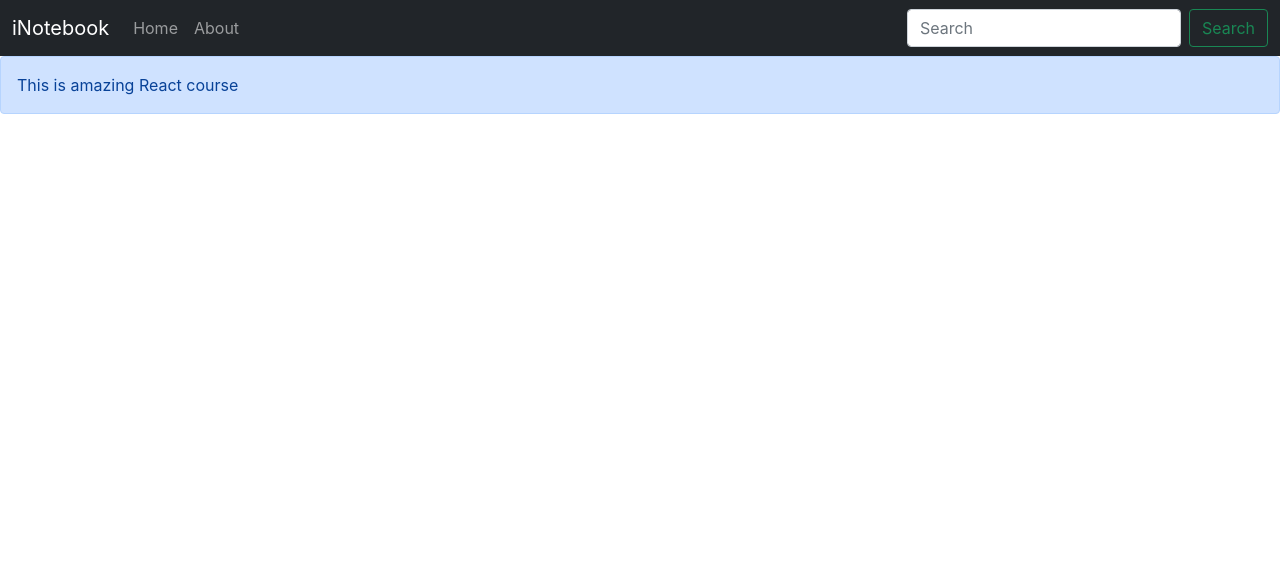
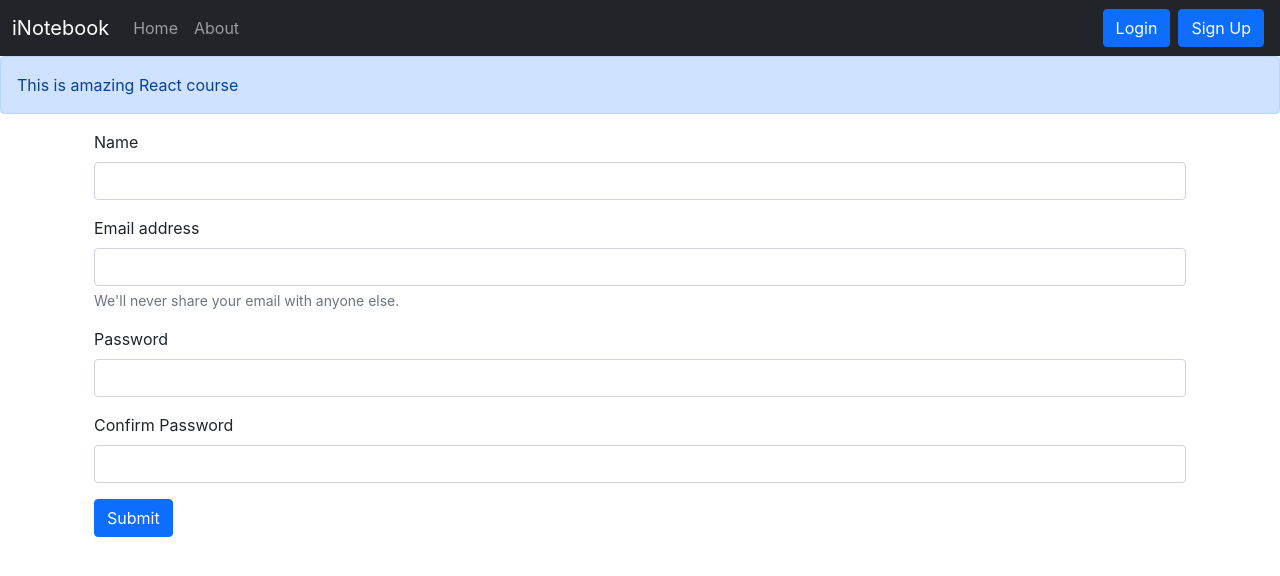
Before and after one commit to Shreyashhirapara/inotebook, a React (Create React App) app: page /Signup in a window 1280 px wide. Shown: the top 576 px of the page. Built offline with nearby package versions, Linux system fonts and the light colour scheme; the HTML template or start-up script is replaced by a standard one.

Commit message:
code is 70 completed

```diff
--- a/src/App.js
+++ b/src/App.js
@@ -6,6 +6,8 @@
 import About from './components/About';
 import NoteState from './context/notes/NoteState';
 import { Alert } from './components/Alert';
+import Signup from './components/Signup';
+import Login from './components/Login';
 
 function App() {
   return (
@@ -18,6 +20,8 @@
             <Routes>
                 <Route exact path="/" element={<Home />} />
                 <Route exact path="/about" element={<About />} />
+                <Route exact path="/Login" element={<Login />} />
+                <Route exact path="/Signup" element={<Signup />} />
               </Routes>
           </div>
         </Router>
--- /dev/null
+++ b/src/components/Login.js
@@ -0,0 +1,52 @@
+import React, {useState} from 'react'
+import { useNavigate } from 'react-router-dom';
+
+const Login = () => {
+    const [credentials, setCredentials] = useState({email: "", password: ""});
+    let navigate = useNavigate();
+
+    const handleSubmit = async (e)=>{
+        e.preventDefault();
+        const response = await fetch("http://localhost:5000/api/auth/login", {
+            method: 'POST',
+            headers: {
+                'Content-Type': 'application/json'
+            },
+            body: JSON.stringify({email: credentials.email, password: credentials.password})
+        });
+        const json = await response.json()
+        console.log(json);
+        if(json.success){
+            // Save the auth token and redirect
+            localStorage.setItem('token', json.authtoken);
+            navigate("/");
+        }else{
+            alert("Invalid credentials");
+        }
+    }
+
+    const onchange = (e)=>{
+        setCredentials({...credentials, [e.target.name]:e.target.value})
+        // eslint-disable-next-line
+    }
+
+    return (
+        <div>
+            <form  onSubmit={handleSubmit}>
+                <div className="mb-3">
+                    <label htmlFor="email" className="form-label">Email address</label>
+                    <input type="email" className="form-control" value={credentials.email} onChange={onchange} id="email" name="email" aria-describedby="emailHelp"/>
+                    <div id="emailHelp" className="form-text">We'll never share your email with anyone else.
+                    </div>
+                </div>
+                <div className="mb-3">
+                    <label htmlFor="password" className="form-label">Password</label>
+                    <input type="password" className="form-control" value={credentials.password} onChange={onchange} id="password" name="password"/>
+                </div>
+                <button type="submit" className="btn btn-primary">Submit</button>
+            </form>
+        </div>
+    );
+}
+
+export default Login;
--- a/src/components/Navbar.js
+++ b/src/components/Navbar.js
@@ -26,8 +26,8 @@
               </li>
             </ul>
             <form className="d-flex">
-              <input className="form-control me-2" type="search" placeholder="Search" aria-label="Search"/>
-              <button className="btn btn-outline-success" type="submit">Search</button>
+              <Link className="btn btn-primary mx-1" to="/login" role="button">Login</Link>
+              <Link className="btn btn-primary mx-1" to="/signup" role="button">Sign Up</Link>
             </form>
           </div>
         </div>
--- /dev/null
+++ b/src/components/Signup.js
@@ -0,0 +1,60 @@
+import React, { useState } from 'react';
+import { useNavigate } from 'react-router-dom';
+
+const Signup = () => {
+    const [credentials, setCredentials] = useState({name: "", email: "", password: "", cpassword: ""})
+    let navigate = useNavigate();
+
+    const handleSubmit = async (e)=>{
+        e.preventDefault();
+        const {name, email, password} = credentials;
+        const response = await fetch("http://localhost:5000/api/auth/createuser", {
+            method: 'POST',
+            headers: {
+                'Content-Type': 'application/json'
+            },
+            body: JSON.stringify({name, email, password})
+        });
+        const json = await response.json()
+        console.log(json);
+        if(json.success){
+            // Save the auth token and redirect
+            localStorage.setItem('token', json.authtoken);
+            navigate("/");
+        }else{
+            alert("Invalid credentials");
+        }
+    }
+
+    const onchange = (e)=>{
+        setCredentials({...credentials, [e.target.name]:e.target.value})
+        // eslint-disable-next-line
+    }
+
+    return (
+        <div className="container">
+            <form onSubmit={handleSubmit}>
+                <div className="mb-3">
+                    <label htmlFor="name" className="form-label">Name</label>
+                    <input type="text" className="form-control" id="name" name="name" onChange={onchange} aria-describedby="emailHelp"/>
+                </div>
+                <div className="mb-3">
+                    <label htmlFor="email" className="form-label">Email address</label>
+                    <input type="email" className="form-control" id="email" name="email" onChange={onchange}aria-describedby="emailHelp"/>
+                    <div id="emailHelp" className="form-text">We'll never share your email with anyone else.</div>
+                </div>
+                <div className="mb-3">
+                    <label htmlFor="password" className="form-label">Password</label>
+                    <input type="password" className="form-control" id="password" name="password" onChange={onchange} minLength={5} required/>
+                </div>
+                <div className="mb-3">
+                    <label htmlFor="cpassword" className="form-label">Confirm Password</label>
+                    <input type="password" className="form-control" id="cpassword" name="cpassword" onChange={onchange} minLength={5} required/>
+                </div>
+                <button type="submit" className="btn btn-primary">Submit</button>
+            </form>
+        </div>
+    );
+}
+
+export default Signup;
```
Also changed, not shown: 1 other file (tests, documents, lock files or other folders).
